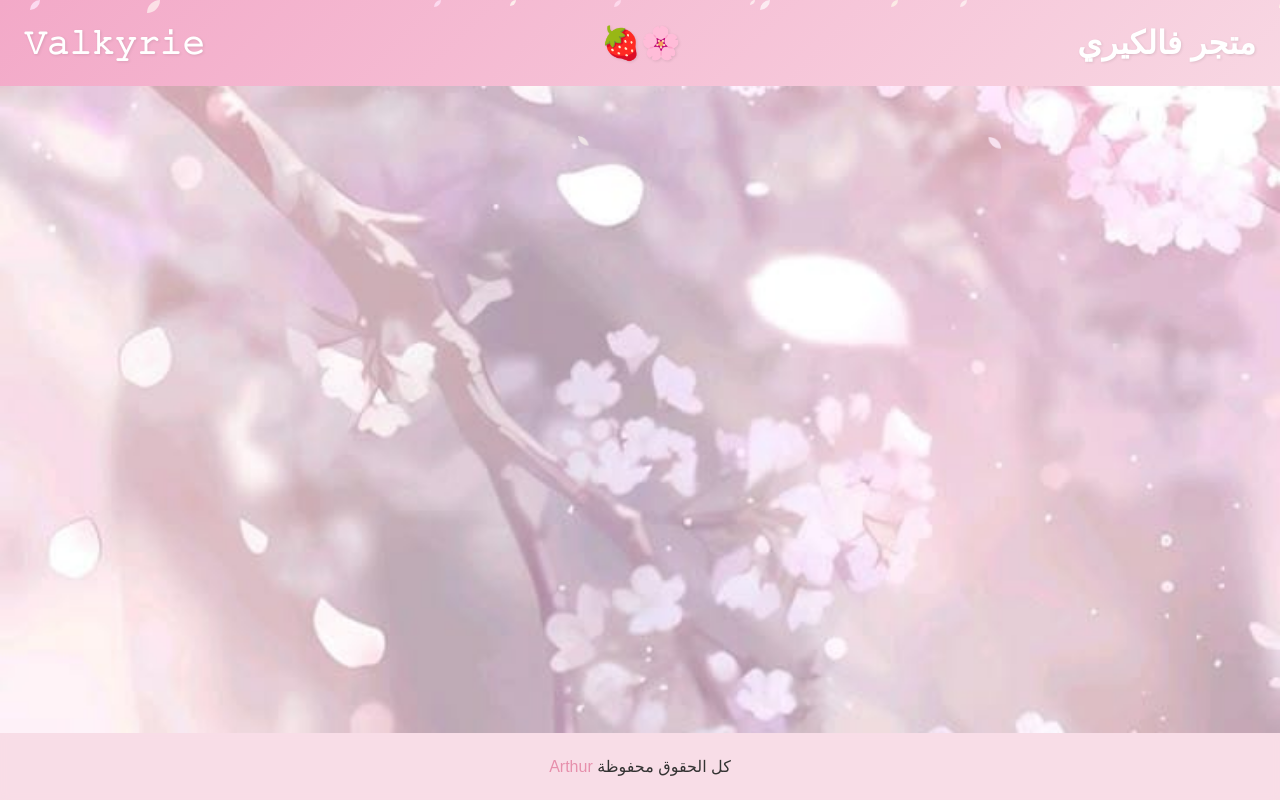
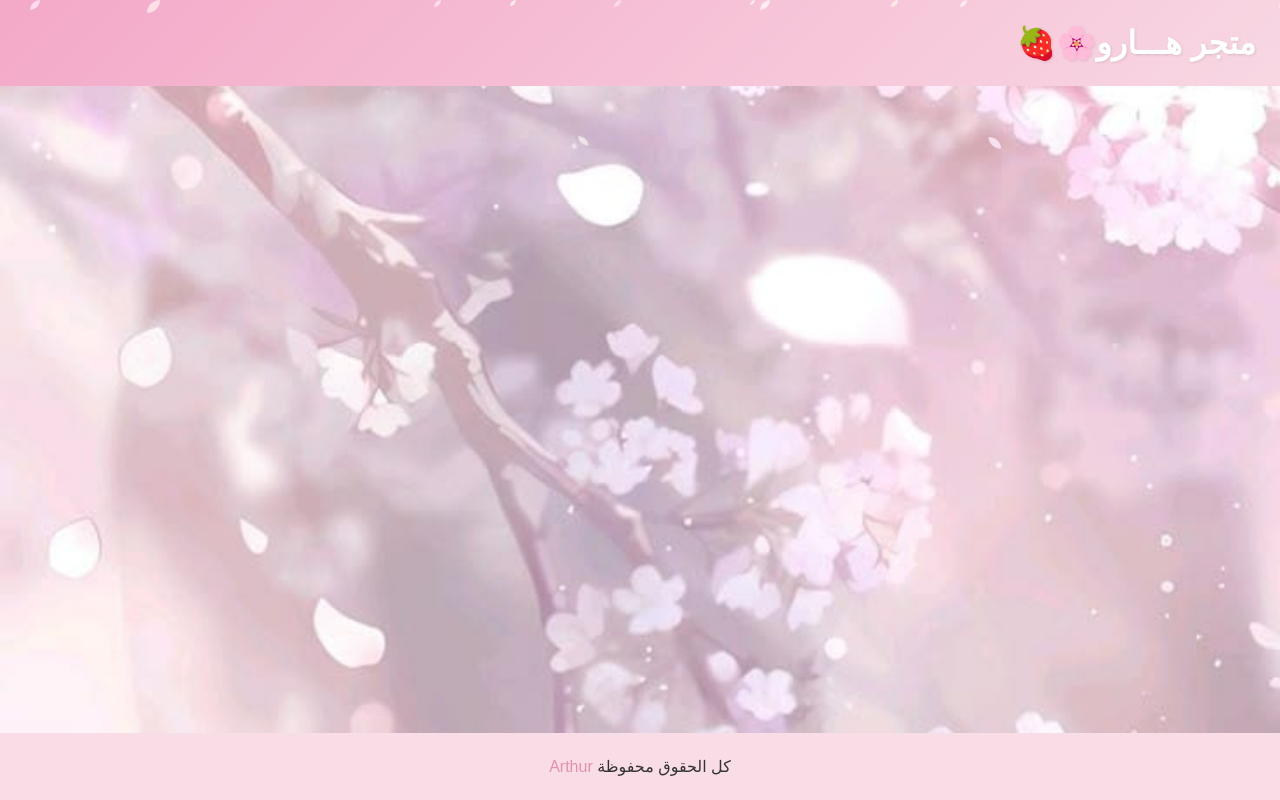
Before and after one commit to KAYDEN-SAMA/Valkyrie-app, a plain HTML site: page shop.html in a window 1280 px wide. Drawn offline with Linux system fonts and the light colour scheme; no server answers; a web font is replaced by a local one.

Commit message:
Update shop.html

```diff
--- a/shop.html
+++ b/shop.html
@@ -4,7 +4,7 @@
   <meta charset="UTF-8">
   <meta http-equiv="X-UA-Compatible" content="IE=Edge">
   <meta name="viewport" content="width=device-width, initial-scale=1">
-  <title>متجر فالكيري</title>
+  <title>متجر هـــارو</title>
   <script src="https://kit.fontawesome.com/24b6a00007.js" crossorigin="anonymous"></script>
   <style>
     @import url('https://fonts.googleapis.com/css2?family=Alexandria:wght@100..900&display=swap');
@@ -205,9 +205,7 @@
 </head>
 <body>
   <header>
-    <h1>متجر فالكيري</h1>
-    <h1>🌸🍓</h1>
-    <h1>𝚅𝚊𝚕𝚔𝚢𝚛𝚒𝚎</h1>
+    <h1>متجر هـــارو🌸🍓</h1>
   </header>
 
   <main>
```
